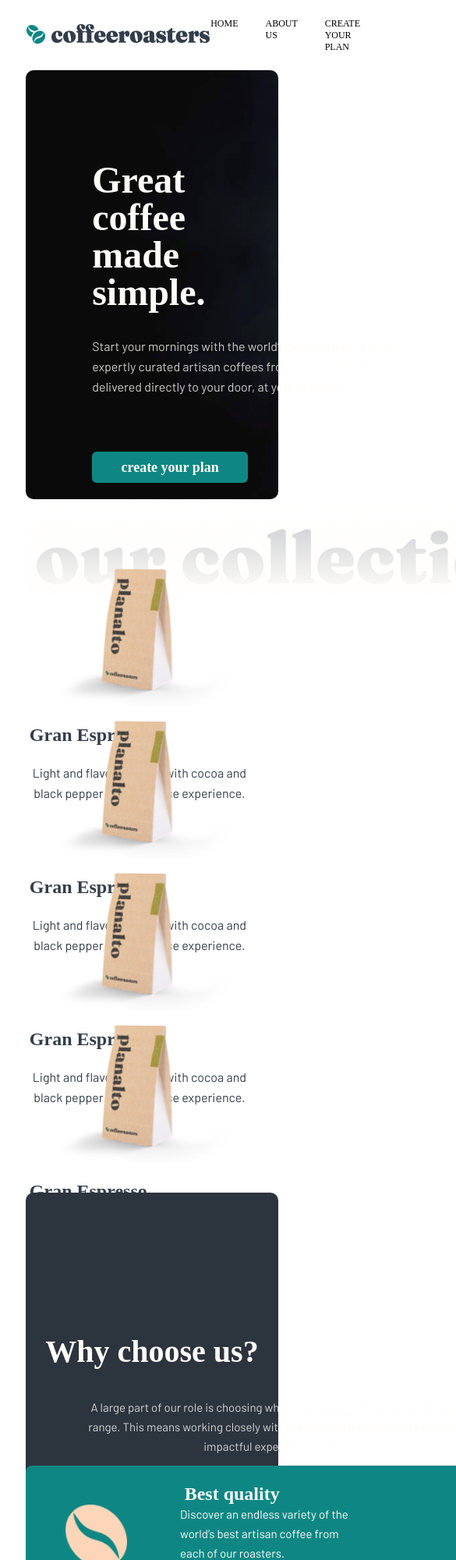
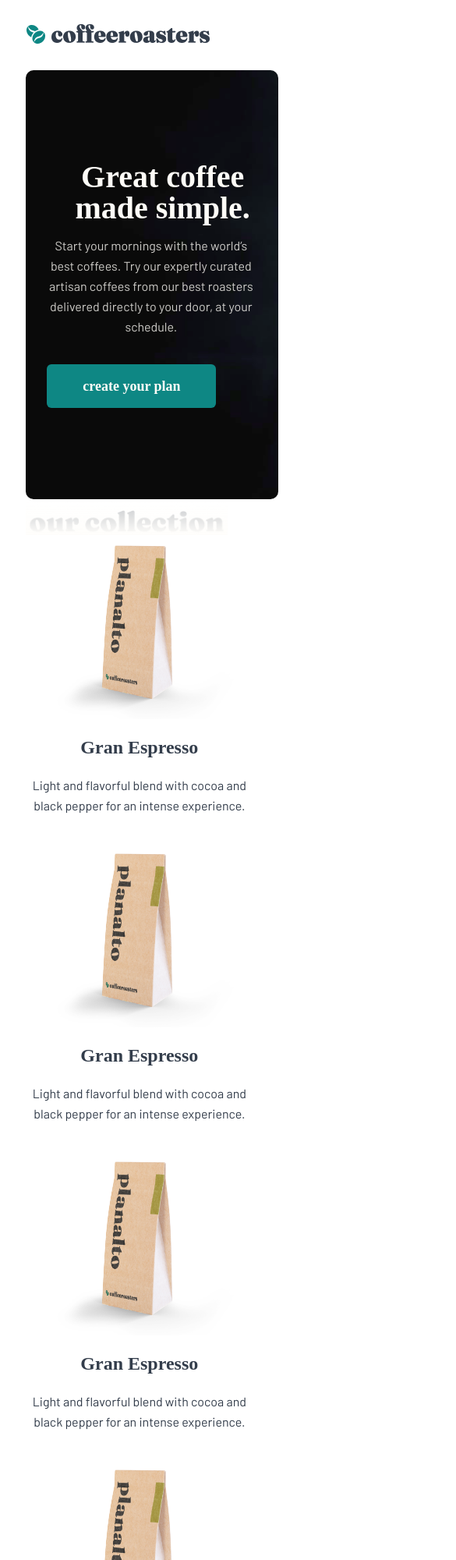
Before and after one commit to Akhrasmiy/uyishitablet1, a plain HTML site: page index.html in a window 390 px wide. Shown: the top 2000 px of the page at 78% size, 585 px wide, since content can reach past the window. Drawn offline with Linux system fonts and the light colour scheme; a web font is replaced by a local one.

Commit message:
add for mobil section

```diff
--- a/css/index.css
+++ b/css/index.css
@@ -1,4 +1,5 @@
 @import url('./tablet.css');
+@import url('./mobil.css');
 @import url('https://fonts.googleapis.com/css2?family=Barlow:ital@0;1&family=DM+Serif+Display:ital@0;1&family=Fraunces:ital,opsz,wght@0,9..144,100;0,9..144,200;0,9..144,300;0,9..144,400;0,9..144,500;0,9..144,600;0,9..144,700;0,9..144,800;0,9..144,900;1,9..144,100;1,9..144,200;1,9..144,300;1,9..144,400;1,9..144,500;1,9..144,600;1,9..144,700;1,9..144,800&family=Sofia&display=swap');
 
 * {
@@ -52,7 +53,7 @@ a {
     height: 550px;
     background: #A2A2A2;
     border-radius: 10px;
-    padding-left: 85px;
+    padding-left: 7%;
     padding-top: 117px;
     background-image: url('../imges/Bitmapimg.png');
 }
@@ -150,7 +151,7 @@ a {
 
 .product--div {
     display: block;
-    height: 530px;
+    height: 830px;
     width: 200px;
     display: flex;
     flex-wrap: wrap;
@@ -201,10 +202,11 @@ a {
     display: flex;
     flex-wrap: wrap;
     justify-content: space-between;
+    height: auto;
 }
 
 .choose--div {
-    height: 380px;
+    height: 480px;
     width: 350px;
     padding: 50px;
 
@@ -338,10 +340,12 @@ a {
     margin-bottom: 200px;
 }
 
+footer{
 
+    background-color: #2C343E;
+}
 .footer--container {
     height: 120px;
-    background-color: #2C343E;
     display: flex;
     flex-wrap: wrap;
     justify-content: space-between;
@@ -350,7 +354,7 @@ a {
 
 .footer--img {
     margin-left: 85px;
-    width: 200px;
+    width: 180px;
     height: 24px;
 }
 
--- /dev/null
+++ b/css/mobil.css
@@ -0,0 +1,162 @@
+@media only screen and (max-width: 620px) {
+    .intro{
+    text-align: center;
+
+    }
+    .header--list {
+        display: none;
+    }
+
+    .intro--span {
+        font-family: 'Fraunces 9pt';
+        font-style: normal;
+        font-weight: 700;
+        font-size: 40px;
+        line-height: 40px;
+        color: #FEFCF7;
+
+    }
+
+    .intro--p {
+        padding-top: 15px;
+        padding-left: 0;
+        width: 90%;
+        font-family: 'Barlow';
+        font-style: normal;
+        font-weight: 400;
+        font-size: 16px;
+        line-height: 26px;
+        color: #FEFCF7;
+        mix-blend-mode: normal;
+        opacity: 0.8;
+    }
+
+    .intro--btn {
+        width: 217px;
+        height: 56px;
+    }
+
+
+    .product--div {
+        display: flex;
+        height: 395px;
+        width: 100%;
+       text-align: center;
+    }
+
+.product--divs {
+    height: 1280px;
+    position: relative;
+    top: 10px;
+}
+
+
+
+
+.choose {
+    text-align: center;
+    padding: 24px;
+}
+
+.choose--span {
+    padding: 0;
+    margin: 0;
+    color: #FEFCF7;
+    width: 100%;
+    text-align: center;
+
+}
+
+.choose--p {
+    font-weight: 400;
+    font-size: 15px;
+    line-height: 25px;
+    margin-left: 74px;
+    text-align: center;
+    width: auto;
+    padding-left: 24px;
+    margin-left: 0;
+}
+
+.choose--div {
+    width: 240px;
+height: 382px;
+padding: 15px;
+text-align: center;
+display: flex;
+flex-wrap: wrap;
+}
+
+
+.choose--div__img {
+    width: 71px;
+height: 72px;
+margin: 0 auto;
+}
+
+.choose--div__span {
+    width: 255px;
+    height: 32px;
+
+}
+
+.choose--div__p {
+    position: relative;
+    left: 0;
+    width: 217px;
+    height: 75px;
+    font-family: 'Barlow';
+    font-style: normal;
+    font-weight: 400;
+    font-size: 15px;
+    line-height: 25px;
+    text-align: left;
+
+    color: #FEFCF7;
+
+}
+
+.works--divs{
+    margin-top: 469px;
+}
+.works--div {
+    width: auto;
+}
+
+.works--hr {
+    display: none;
+}
+
+.works--div--img {
+    display: none;
+}
+.works--div {
+    margin-top: 100px;
+}
+
+    .footer--container img{
+        position: relative;
+        top: 8%;
+    }
+    .footer--list {
+        width: 85%;
+        text-align: center;
+        display: block;
+        justify-content: space-around;
+        padding-top: 10%;
+    }
+
+    .footer--imgs {
+        position: relative;
+        padding-top: 8%;
+        width: 100%;
+        display: block;
+        text-align: center;
+    }
+
+    .footer--container {
+        text-align: center;
+        height: 270px;
+        display: block;
+    }
+}
--- a/css/tablet.css
+++ b/css/tablet.css
@@ -10,7 +10,7 @@
     }
 
     .product--img img {
-        width: 680px;
+        width: 80%;
     }
 
     .product--div {
@@ -111,6 +111,7 @@
     .works--divs {
         width: 100%;
         display: flex;
+        flex-wrap: wrap;
         justify-content: space-around;
         /* width: 1045px; */
     }
--- a/index.html
+++ b/index.html
@@ -1,5 +1,6 @@
 <!DOCTYPE html>
 <html lang="en">
+
 <head>
     <meta charset="UTF-8">
     <meta http-equiv="X-UA-Compatible" content="IE=edge">
@@ -7,7 +8,9 @@
     <title>Document</title>
     <link rel="stylesheet" href="./css/index.css">
     <link rel="stylesheet" href="./css/tablet.css">
+    <link rel="stylesheet" href="./css/mobil.css">
 </head>
+
 <body>
     <header class="header container">
         <div class="logo-container">
@@ -146,7 +149,8 @@
             create your plan
         </button>
     </div>
-    <footer class="container footer--container">
+    <footer>
+        <div class="container footer--container">
             <img src="./imges/footerimg.png" alt="" class="footer--img">
 
             <ul class="footer--list">
@@ -159,6 +163,8 @@
                 <img src="./imges/Path2.png" alt="">
                 <img src="./imges/Path3.png" alt="">
             </div>
+        </div>
     </footer>
 </body>
+
 </html>
```
Lines whose indentation alone changed are shown as unchanged.
